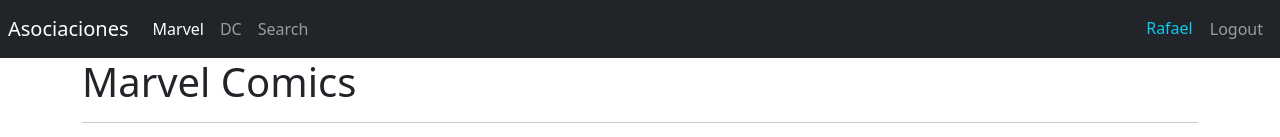
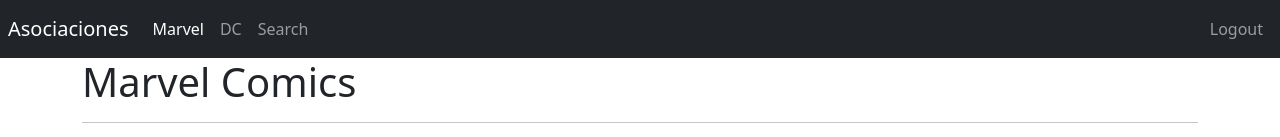
Before and after one commit to kasimkid/H-roes-App, a React (Vite) app: page /marvel in a window 1280 px wide. Shown: the top 137 px of the page. Built offline with nearby package versions, Linux system fonts and the light colour scheme.

Commit message:
Create user access

```diff
--- a/src/auth/context/AuthProvider.jsx
+++ b/src/auth/context/AuthProvider.jsx
@@ -1,6 +1,7 @@
 import { useReducer } from 'react'
 import { AuthContext } from './AuthContext'
 import { authReducer } from './authReducer'
+import { types } from '../types/types'
 
 
 const initialState = {
@@ -11,13 +12,14 @@
 
     const [ authState, dispatch ] = useReducer( authReducer, initialState )
 
-    const login = async ( name = ' ', types ) => {
+    const login = async ( name = ' ') => {
       const action = {
         types: types.login,
         payload: {
 
           id:'ABC',
           name: name
+
         }
       }
 
--- a/src/ui/components/Navbar.jsx
+++ b/src/ui/components/Navbar.jsx
@@ -1,8 +1,11 @@
+import { useContext } from 'react';
 import { Link, NavLink, useNavigate } from 'react-router-dom';
+import { AuthContext } from '../../auth/context/AuthContext';
 
 
 export const Navbar = () => {
 
+    const { user } = useContext( AuthContext )
     const navigate = useNavigate()
 
     const onLogout = () => {
@@ -51,7 +54,9 @@
 
             <div className="navbar-collapse collapse w-100 order-3 dual-collapse2 d-flex justify-content-end">
                 <ul className="navbar-nav ml-auto">
-                    <span className='nav-item nav-link text-info primary' >Rafael</span>
+                    <span className='nav-item nav-link text-info primary' >
+                    {user?.name}
+                    </span>
 
 
                     <button className='nav-item nav-link btn'
```
